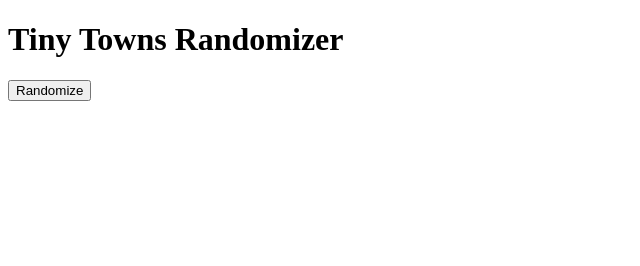
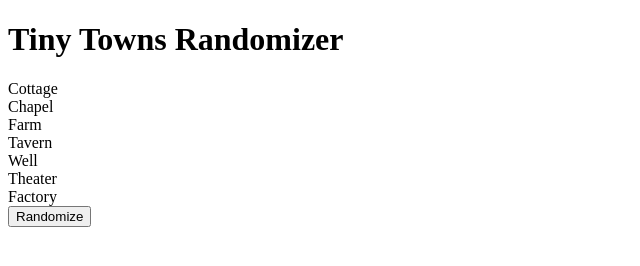
Before and after one commit to ccellis/Tiny-Towns-Randomizer, a plain HTML site: page index.html in a window 1280 px wide. Shown: the whole page, without its empty margins (0-640 px from the left). Drawn offline with Linux system fonts and the light colour scheme.

Commit message:
Made the recommended first-time setup the default

```diff
--- a/index.html
+++ b/index.html
@@ -5,13 +5,13 @@
 </head>
 <body>
 	<h1>Tiny Towns Randomizer</h1>
-	<div id="blueDisplay"></div>
-	<div id="orangeDisplay"></div>
-	<div id="redDisplay"></div>
-	<div id="greenDisplay"></div>
-	<div id="grayDisplay"></div>
-	<div id="yellowDisplay"></div>
-	<div id="blackDisplay"></div>
+	<div id="blueDisplay">Cottage</div>
+	<div id="orangeDisplay">Chapel</div>
+	<div id="redDisplay">Farm</div>
+	<div id="greenDisplay">Tavern</div>
+	<div id="grayDisplay">Well</div>
+	<div id="yellowDisplay">Theater</div>
+	<div id="blackDisplay">Factory</div>
 
 	<button onclick="newQuote()">Randomize</button>
 
```
